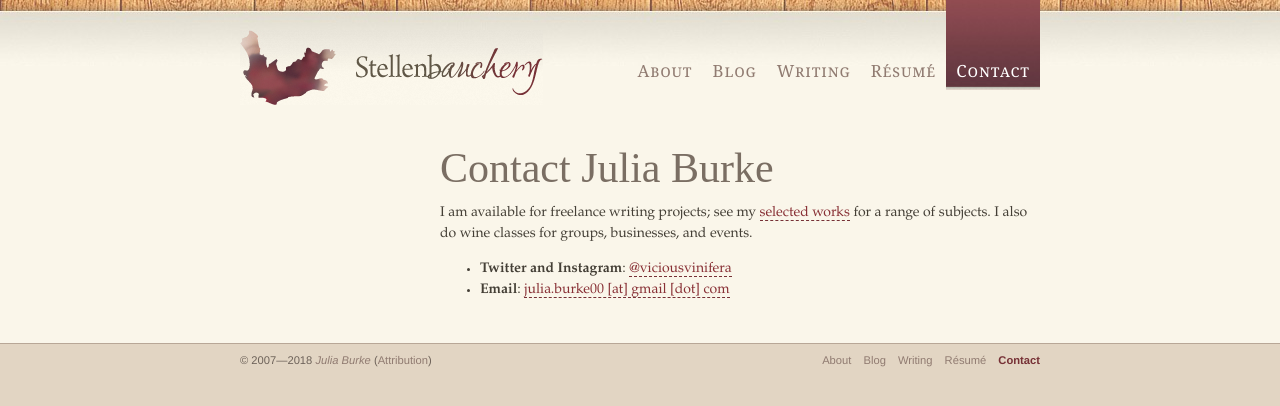
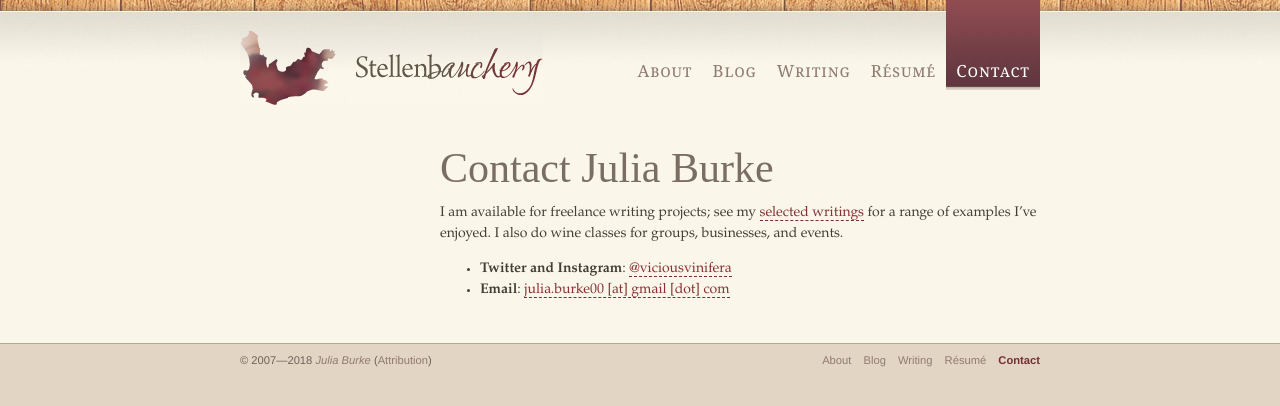
Before and after one commit to nywinewench/nywinewench.github.io, a Jekyll site: the page built from contact.md, in a window 1280 px wide. Shown: the top 406 px of the page. Built offline with Jekyll 4.4.1, drawn with Linux system fonts in a browser that asks for light colours; some web fonts are replaced; comment, search, counter and statistics services are not loaded.

Commit message:
Second update

```diff
--- a/contact.md
+++ b/contact.md
@@ -3,8 +3,8 @@ layout: large_column_only
 title: Contact Julia Burke
 ---
 
-I am available for freelance writing projects; see my [selected works](/writing.html)
-for a range of subjects. I also do wine classes for groups, businesses, and events.
+I am available for freelance writing projects; see my [selected writings](/writing.html)
+for a range of examples I've enjoyed. I also do wine classes for groups, businesses, and events.
 
 * **Twitter and Instagram**: [@viciousvinifera](https://twitter.com/viciousvinifera)
 * **Email**: <script type='text/javascript' src='/javascripts/email.js'></script>
```
